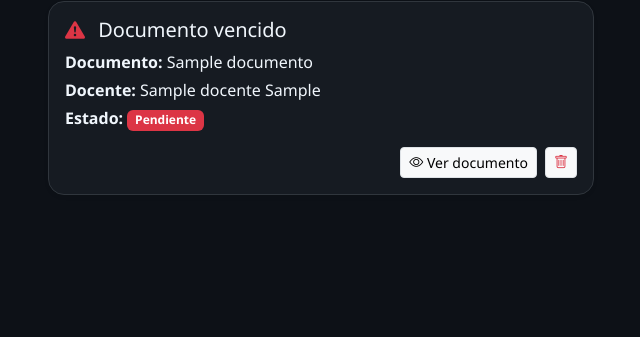
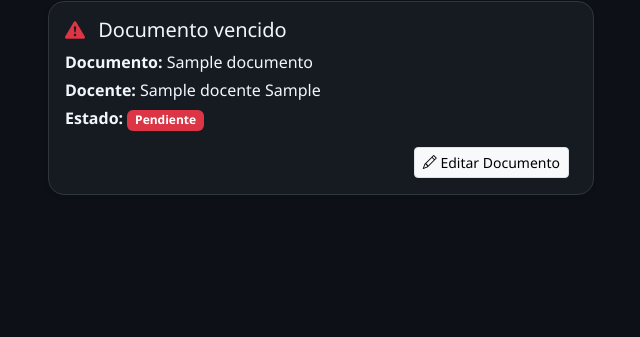
Before and after one commit to jisosabz/legajos-de-docentes, a Django app: page /docente/notificacion/ in a window 1280 px wide. Shown: the part 173-510 px from the top of the page, without its empty margins (34-674 px from the left). Run offline with Django 5.2, Linux system fonts and the light colour scheme; tables that the repository leaves empty hold one stand-in row (values such as "Sample post").

Commit message:
agregando boton editar a la notificación de documento

```diff
--- a/legajodedocentes/templates/notificaciones/index.html
+++ b/legajodedocentes/templates/notificaciones/index.html
@@ -30,15 +30,9 @@
                             </p>
 
                             <div class="mt-auto d-flex justify-content-end">
-                                <a href="{# {% url 'ver_documento' id=noti.documento.id %} #}" class="btn btn-sm btn-light border me-2">
-                                    <i class="bi bi-eye"></i> Ver documento
+                                <a href="{% url 'edit_document' id=noti.documento.id %}" class="btn btn-sm btn-light border me-2">
+                                    <i class="bi bi-pencil"></i> Editar Documento
                                 </a>
-                                <form action="{# {% url 'eliminar_notificacion' id=noti.id %} #}" method="post" onsubmit="return confirm('¿Deseas eliminar esta notificación?');">
-                                    {% csrf_token %}
-                                    <button type="submit" class="btn btn-sm btn-light border text-danger">
-                                        <i class="bi bi-trash"></i>
-                                    </button>
-                                </form>
                             </div>
                         </div>
                     </div>
```
